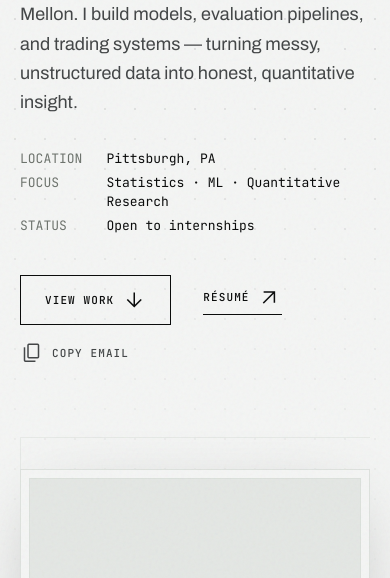
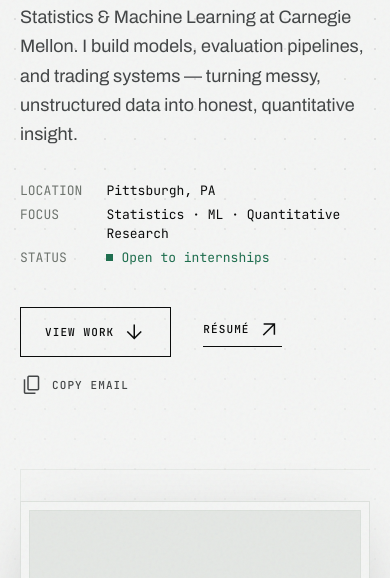
Before and after one commit to iwjung55/isaac-jung-portfolio, a website: page index.html in a window 390 px wide. Shown: the part 266-844 px from the top of the page. Drawn offline with nearby package versions, Linux system fonts and the light colour scheme.

Commit message:
craft: land the signal accent in the first viewport + mobile breathing room
- STATUS value now renders in the signal green with a small square mark, so
  the accent does real work above the fold instead of only on scroll
- More hero top padding on mobile so the 00 / INDEX marker clears the nav rule

Co-Authored-By: Claude Opus 4.8 <noreply@anthropic.com>

```diff
--- a/index.html
+++ b/index.html
@@ -145,7 +145,7 @@ FORM: Vertical expandable index — an extension of the established single-page
 </header>
 <main id="top">
 <!-- ============ 00 / HERO ============ -->
-<section class="plot-ground pt-32 md:pt-48 px-margin-mobile md:px-margin-desktop pb-24 md:pb-32 max-w-container-max mx-auto">
+<section class="plot-ground pt-40 md:pt-48 px-margin-mobile md:px-margin-desktop pb-24 md:pb-32 max-w-container-max mx-auto">
 <div class="grid grid-cols-1 md:grid-cols-12 gap-gutter">
 <div class="md:col-span-7 flex flex-col justify-center pb-12 md:pb-0 relative">
 <div class="absolute -top-12 left-0 font-mono text-label-caps tracking-widest text-on-surface-variant">00 / INDEX</div>
@@ -159,7 +159,7 @@ FORM: Vertical expandable index — an extension of the established single-page
 <dl class="font-mono text-caption text-on-surface-variant grid grid-cols-[auto_1fr] gap-x-6 gap-y-1 mb-10 max-w-md">
 <dt class="text-outline">LOCATION</dt><dd class="text-primary">Pittsburgh, PA</dd>
 <dt class="text-outline">FOCUS</dt><dd class="text-primary">Statistics · ML · Quantitative Research</dd>
-<dt class="text-outline">STATUS</dt><dd class="text-primary">Open to internships</dd>
+<dt class="text-outline">STATUS</dt><dd class="text-secondary flex items-center gap-2"><span aria-hidden="true" class="inline-block w-[7px] h-[7px] bg-secondary"></span>Open to internships</dd>
 </dl>
 <div class="flex flex-wrap items-center gap-x-8 gap-y-4">
 <a class="btn-fill inline-flex items-center gap-2 border border-primary px-6 py-3 font-mono text-label-caps uppercase tracking-widest" href="#work">
```
Also changed, not shown: styles.css.
